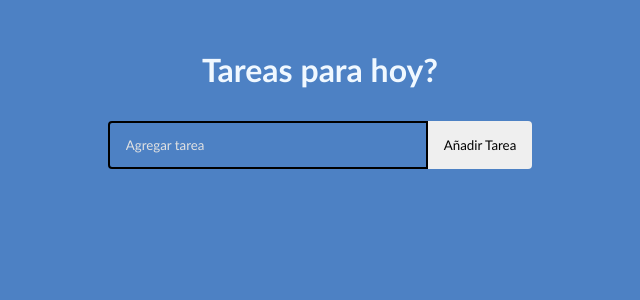
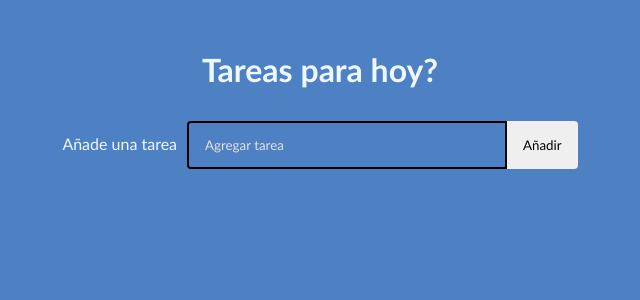
Before and after one commit to PriscilaTapia/belraytodo, a React (Create React App) app: page / in a window 1280 px wide. Shown: the top 300 px of the page, without its empty margins (320-960 px from the left). Built offline with nearby package versions, Linux system fonts and the light colour scheme.

Commit message:
cambios en css y formulario

```diff
--- a/src/components/Todo.js
+++ b/src/components/Todo.js
@@ -21,6 +21,7 @@ export default function Todo({ todos, completeTodo, removeTodo, updateTodo }) {
     return <TodoForm edit={edit} onSubmit={submitUpdate} />;
   }
   console.log(todos);
+
   return todos.map((todo, index) => (
     <div
       className={todo.isComplete ? "todo-row complete" : "todo-row"}
--- a/src/components/TodoForm.js
+++ b/src/components/TodoForm.js
@@ -24,6 +24,7 @@ export default function TodoForm(props) {
 
   return (
     <form className="todo-form" onSubmit={handleSubimit}>
+      <label htmlFor="tarea">Añade una tarea</label>
       <input
         type="text"
         placeholder="Agregar tarea"
@@ -33,7 +34,7 @@ export default function TodoForm(props) {
         onChange={handleChange}
         ref={inputRef}
       />
-      <button className="todo-button"> añadir tarea</button>
+      <button className="todo-button"> añadir</button>
     </form>
   );
 }
--- a/src/components/TodoList.js
+++ b/src/components/TodoList.js
@@ -41,6 +41,7 @@ export default function TodoList() {
   return (
     <div className="lista">
       <h1>Tareas para hoy?</h1>
+
       <TodoForm onSubmit={addTodo} />
 
       <Todo
--- a/src/css/TodoForm.css
+++ b/src/css/TodoForm.css
@@ -4,6 +4,7 @@
 }
 
 .todo-input {
+  margin-left: 10px;
   padding: 14px 32px 14px 16px;
   border-radius: 4px 0 0 4px;
   border: 2px solid #000000;
```
Also changed, not shown: 2 other files (tests, documents, lock files or other folders).
